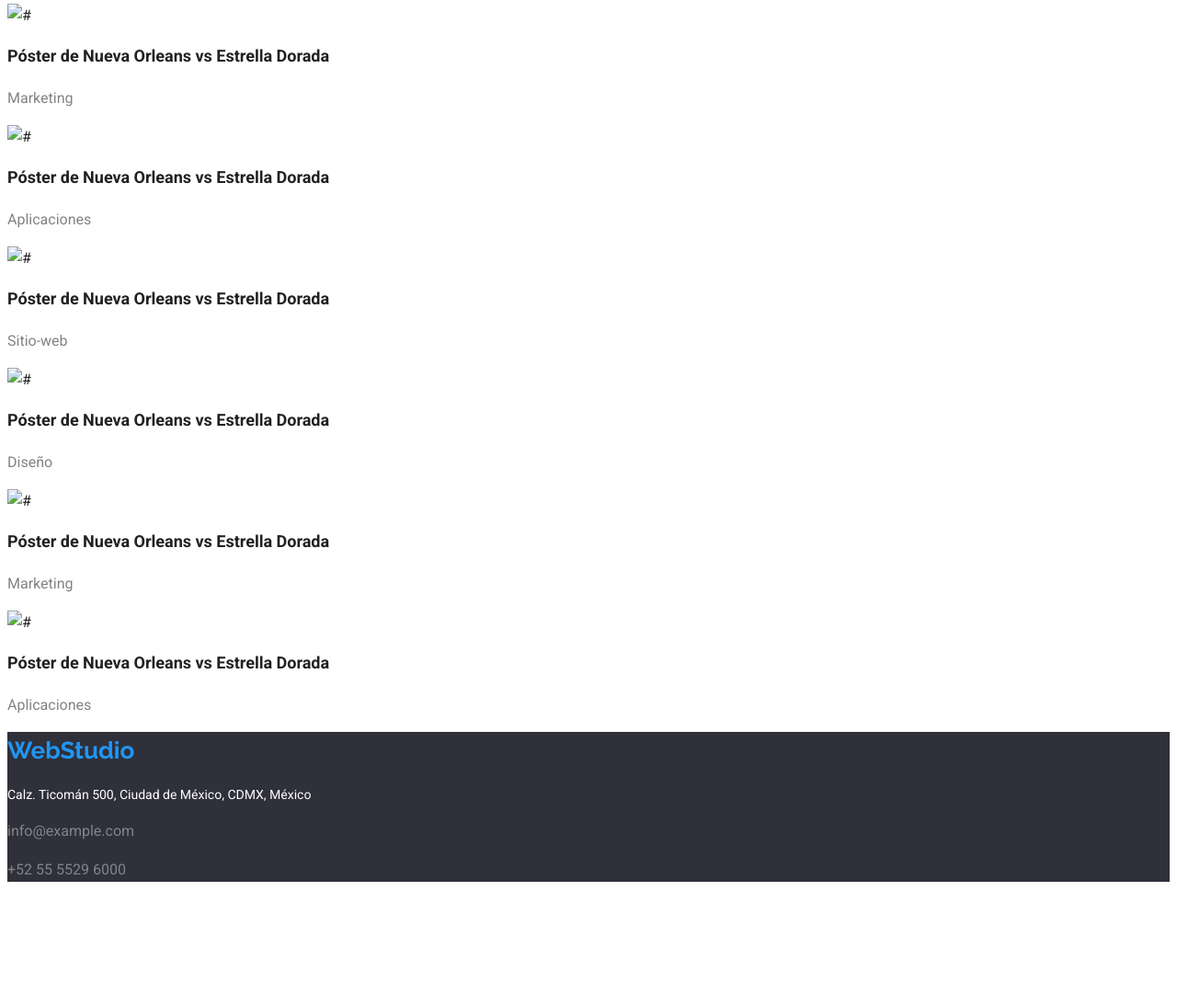
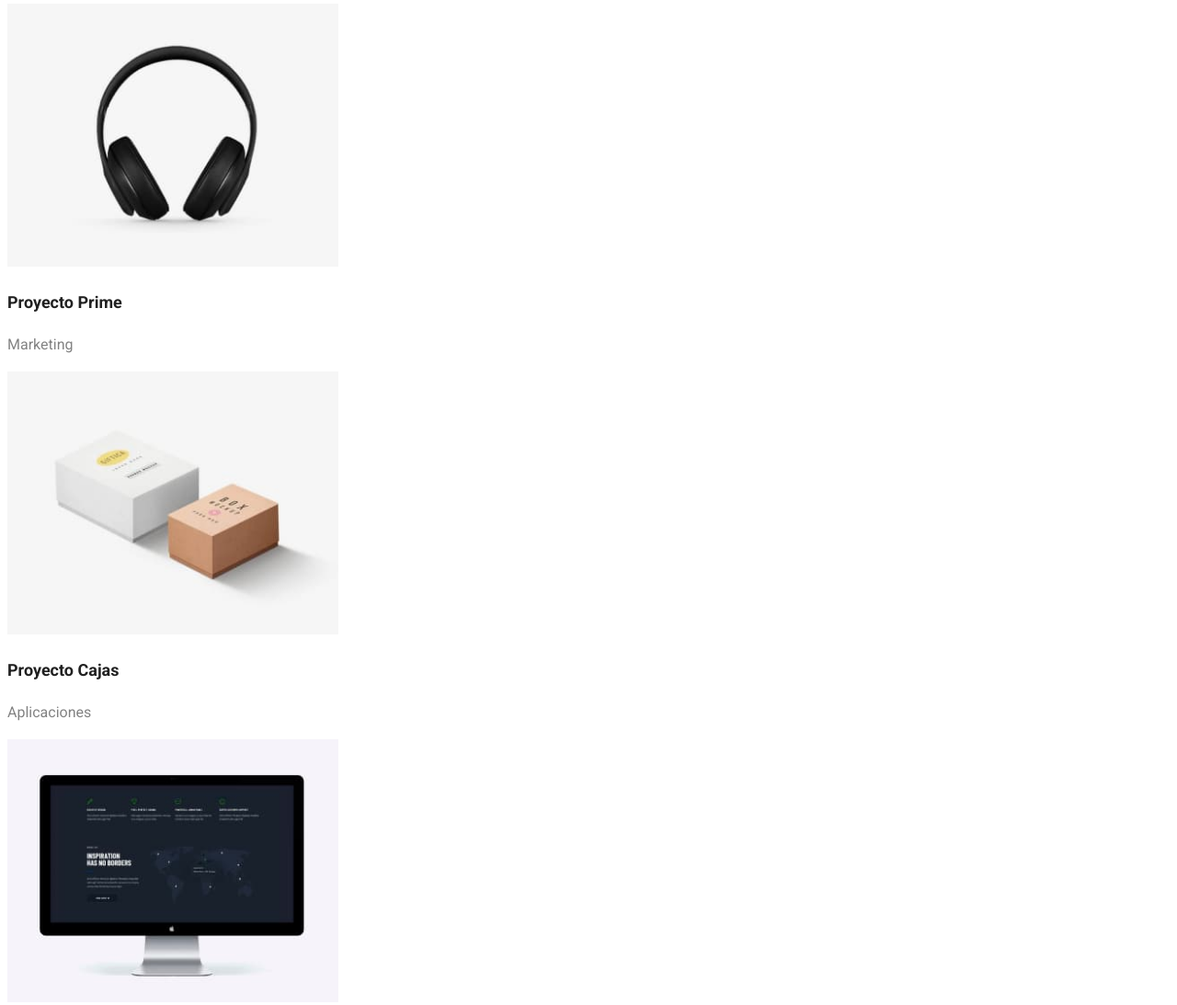
Before and after one commit to Rayo-Dev10/goit-markup-hw-02, a plain HTML site: page portfolio.html in a window 1280 px wide. Shown: the part 1518-2611 px from the top of the page at 92% size. Before the commit the page ends 2493 px from the top, so only its background shows below. Drawn offline with Linux system fonts and the light colour scheme.

Commit message:
Productos corregidos

```diff
--- a/portfolio.html
+++ b/portfolio.html
@@ -105,12 +105,12 @@
         <article class="recommendations">
           <img
             class="recommendations-picture"
-            src="Images/products/4.Proyecto Prime c.jpg de Nueva Orleans vs Estrella Dorada c.jpg"
+            src="Images/products/4.Proyecto Prime c.jpg"
             alt="#"
             width="360"
           />
           <h3 class="recommendations-name">
-            Póster de Nueva Orleans vs Estrella Dorada
+            Proyecto Prime
           </h3>
           <p class="recommendations-category">Marketing</p>
         </article>
@@ -118,12 +118,12 @@
         <article class="recommendations">
           <img
             class="recommendations-picture"
-            src="Images/products/5.Proyecto Cajas c.jpg de Nueva Orleans vs Estrella Dorada c.jpg"
+            src="Images/products/5.Proyecto Cajas c.jpg"
             alt="#"
             width="360"
           />
           <h3 class="recommendations-name">
-            Póster de Nueva Orleans vs Estrella Dorada
+            Proyecto Cajas
           </h3>
           <p class="recommendations-category">Aplicaciones</p>
         </article>
@@ -131,12 +131,12 @@
         <article class="recommendations">
           <img
             class="recommendations-picture"
-            src="Images/products/6.La inspiración no tiene límites c.jpg de Nueva Orleans vs Estrella Dorada c.jpg"
+            src="Images/products/6.La inspiración no tiene límites c.jpg"
             alt="#"
             width="360"
           />
           <h3 class="recommendations-name">
-            Póster de Nueva Orleans vs Estrella Dorada
+            La inspiración no tiene límites
           </h3>
           <p class="recommendations-category">Sitio-web</p>
         </article>
@@ -144,12 +144,12 @@
         <article class="recommendations">
           <img
             class="recommendations-picture"
-            src="Images/products/7.Edición Limitada c.jpg de Nueva Orleans vs Estrella Dorada c.jpg"
+            src="Images/products/7.Edición Limitada c.jpg"
             alt="#"
             width="360"
           />
           <h3 class="recommendations-name">
-            Póster de Nueva Orleans vs Estrella Dorada
+            Edición Limitada
           </h3>
           <p class="recommendations-category">Diseño</p>
         </article>
@@ -157,12 +157,12 @@
         <article class="recommendations">
           <img
             class="recommendations-picture"
-            src="Images/products/8.Proyecto LAB c.jpg de Nueva Orleans vs Estrella Dorada c.jpg"
+            src="Images/products/8.Proyecto LAB c.jpg"
             alt="#"
             width="360"
           />
           <h3 class="recommendations-name">
-            Póster de Nueva Orleans vs Estrella Dorada
+            Proyecto LAB
           </h3>
           <p class="recommendations-category">Marketing</p>
         </article>
@@ -170,12 +170,12 @@
         <article class="recommendations">
           <img
             class="recommendations-picture"
-            src="Images/products/9.Negocio en Crecimiento c.jpg de Nueva Orleans vs Estrella Dorada c.jpg"
+            src="Images/products/9.Negocio en Crecimiento c.jpg"
             alt="#"
             width="360"
           />
           <h3 class="recommendations-name">
-            Póster de Nueva Orleans vs Estrella Dorada
+            Negocio en Crecimiento
           </h3>
           <p class="recommendations-category">Aplicaciones</p>
         </article>
```
